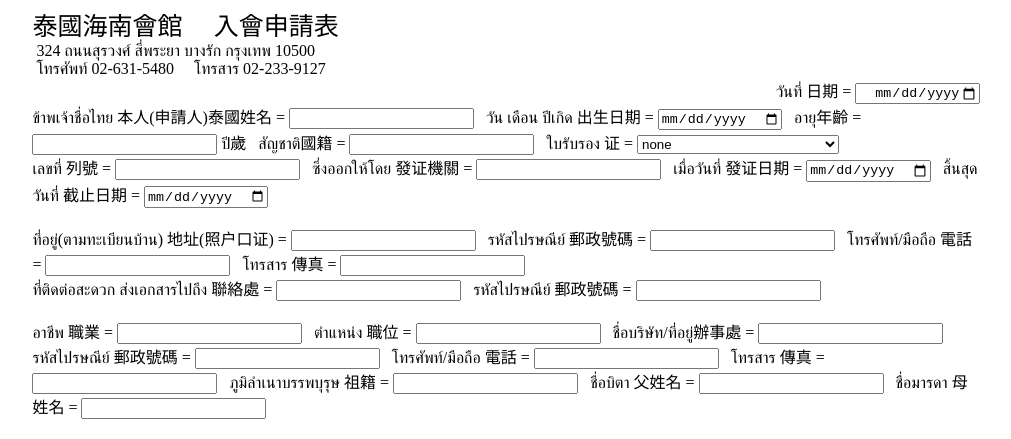
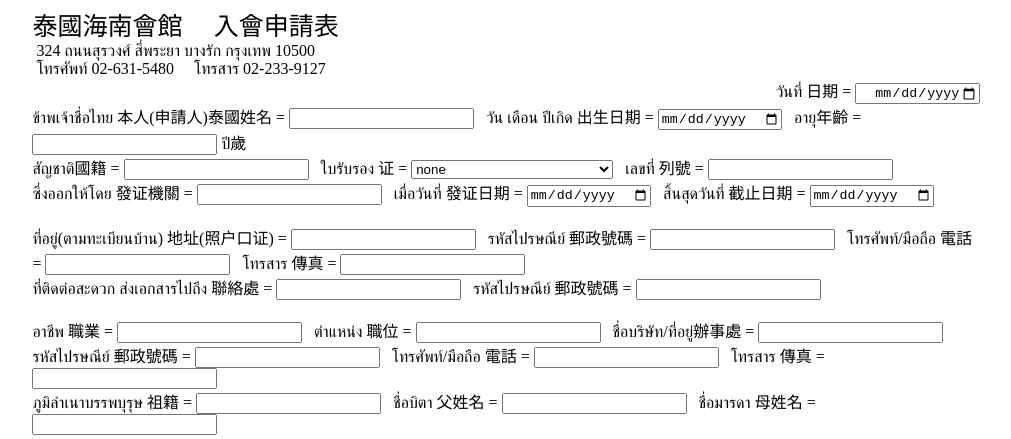
Before and after one commit to winmaximum/ComEN, a plain HTML site: page 116510400155-7/yourname.html in a window 1280 px wide. Shown: the part 331-770 px from the top of the page, without its empty margins (134-1145 px from the left). Drawn offline with Linux system fonts and the light colour scheme.

Commit message:
Update yourname.html

```diff
--- a/116510400155-7/yourname.html
+++ b/116510400155-7/yourname.html
@@ -22,8 +22,9 @@
            <label for="">&nbsp; อายุ年齡 =</label>
            <input type="number">
            <label for="">ปี歲</label>
+           <br>
 
-           <label for="">&nbsp; สัญชาติ國籍 =</label>
+           <label for="">สัญชาติ國籍 =</label>
            <input type="text">
 
            <label for="">&nbsp; ใบรับรอง 证 =</label>
@@ -34,11 +35,10 @@
             <option value="fiat">บัตรข้าราชการ 公務員证</option>
            </select>
 
-        <br>
-           <label for="">เลขที่ 列號 =</label>
+           <label for="">&nbsp; เลขที่ 列號 =</label>
            <input type="number">
-
-           <label for="">&nbsp; ซึ่งออกให้โดย 發证機關 =</label>
+           <br>
+           <label for="">ซึ่งออกให้โดย 發证機關 =</label>
            <input type="text">
 
            <label for="">&nbsp; เมื่อวันที่ 發证日期 =</label>
@@ -75,8 +75,8 @@
 
            <label for="">&nbsp; ชื่อบริษัท/ที่อยู่辦事處 =</label>
            <input type="text">
-
-           <label for="">&nbsp; รหัสไปรษณีย์ 郵政號碼 =</label>
+           <br>
+           <label for="">รหัสไปรษณีย์ 郵政號碼 =</label>
            <input type="text">
 
            <label for="">&nbsp; โทรศัพท์/มือถือ 電話 =</label>
@@ -84,8 +84,8 @@
 
            <label for="">&nbsp; โทรสาร 傳真 =</label>
            <input type="text">
-
-           <label for="">&nbsp; ภูมิลำเนาบรรพบุรุษ 祖籍 =</label>
+           <br>
+           <label for="">ภูมิลำเนาบรรพบุรุษ 祖籍 =</label>
            <input type="text">
 
            <label for="">&nbsp; ชื่อบิตา 父姓名 =</label>
```
